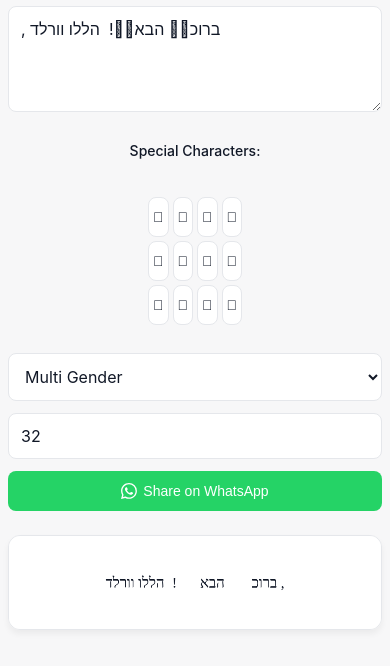
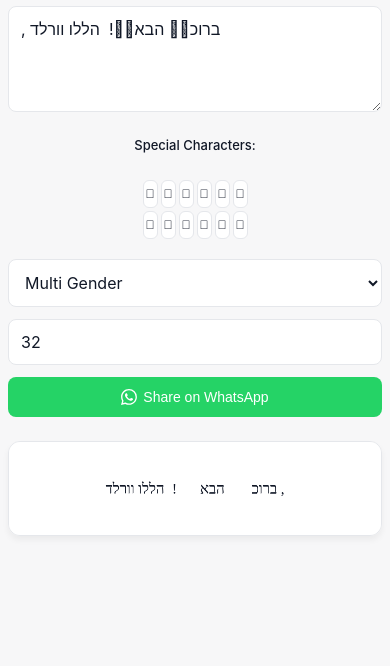
Before and after one commit to komapc/noamba, a website: page src/index.html in a window 390 px wide. Shown: the part 72-738 px from the top of the page. Drawn offline with Linux system fonts and the light colour scheme; a web font is replaced by a local one.

Commit message:
ui: compact character keyboard to 2 rows (6 columns), reduce vertical spacing and button sizes

```diff
--- a/src/styles.css
+++ b/src/styles.css
@@ -182,10 +182,10 @@ body.dark canvas {
 /* Special character keyboard */
 .char-keyboard {
     display: grid;
-    grid-template-columns: repeat(auto-fit, minmax(40px, 1fr));
-    gap: 8px;
-    margin: 16px 0;
-    max-width: 600px;
+    grid-template-columns: repeat(6, 1fr);
+    gap: 6px;
+    margin: 8px 0;
+    max-width: 480px;
     margin-left: auto;
     margin-right: auto;
 }
@@ -194,13 +194,13 @@ body.dark canvas {
     background: var(--control-bg-light);
     border: 1px solid var(--border-light);
     color: var(--text-light);
-    padding: 12px 8px;
-    border-radius: 8px;
+    padding: 8px 4px;
+    border-radius: 6px;
     cursor: pointer;
-    font-size: 18px;
+    font-size: 16px;
     font-family: "AlefMultiGenderHebrew", sans-serif;
     transition: all 0.2s ease;
-    min-height: 48px;
+    min-height: 36px;
     display: flex;
     align-items: center;
     justify-content: center;
@@ -226,9 +226,9 @@ body.dark .char-button:hover {
 }
 
 .keyboard-label {
-    font-size: 14px;
+    font-size: 13px;
     font-weight: 500;
-    margin: 16px 0 8px 0;
+    margin: 12px 0 4px 0;
     color: var(--text-light);
 }
 
@@ -239,26 +239,28 @@ body.dark .keyboard-label {
 @media (max-width: 768px) {
     .char-keyboard {
         grid-template-columns: repeat(6, 1fr);
-        gap: 6px;
+        gap: 4px;
+        max-width: 360px;
     }
 
     .char-button {
-        padding: 10px 6px;
-        font-size: 16px;
-        min-height: 44px;
+        padding: 6px 3px;
+        font-size: 14px;
+        min-height: 32px;
     }
 }
 
 @media (max-width: 480px) {
     .char-keyboard {
-        grid-template-columns: repeat(4, 1fr);
-        gap: 4px;
+        grid-template-columns: repeat(6, 1fr);
+        gap: 3px;
+        max-width: 300px;
     }
 
     .char-button {
-        padding: 8px 4px;
-        font-size: 14px;
-        min-height: 40px;
+        padding: 5px 2px;
+        font-size: 12px;
+        min-height: 28px;
     }
 }
 
```
